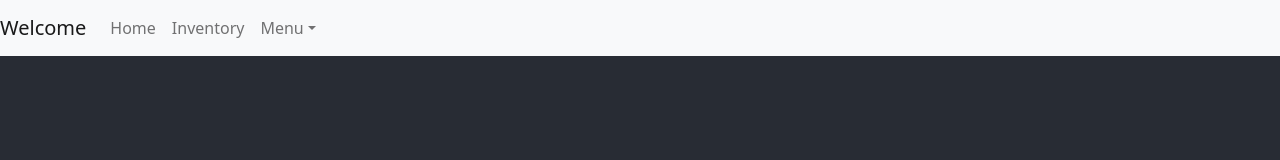
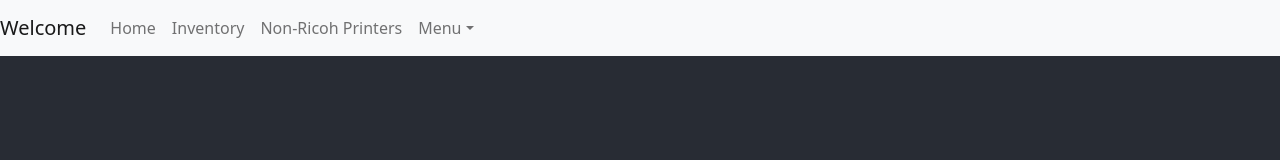
Before and after one commit to TimMitzen/SurgeryWebsite, a React (Create React App) app: page / in a window 1280 px wide. Shown: the top 160 px of the page. Built offline with nearby package versions, Linux system fonts and the light colour scheme.

Commit message:
Update NavBar.js

```diff
--- a/src/navbar/NavBar.js
+++ b/src/navbar/NavBar.js
@@ -11,7 +11,8 @@ const NavBar =() =>{
    <Nav className="mr-auto">
      <Nav.Link href="/SurgeryWebsite">Home</Nav.Link>
      <Nav.Link href="https://surgery-inventory.herokuapp.com/">Inventory</Nav.Link>
-     <NavDropdown title="Menu" id="basic-nav-dropdown">
+    <Nav.Link href="timisone.pythonanywhere.com">Non-Ricoh Printers</Nav.Link>
+    <NavDropdown title="Menu" id="basic-nav-dropdown">
        <NavDropdown.Item href="/Imaging">Imaging Steps</NavDropdown.Item>
        <NavDropdown.Item href="/Video">Video Conferencing</NavDropdown.Item>
        <NavDropdown.Item href="/Drives">Drive Mappings</NavDropdown.Item>
```
